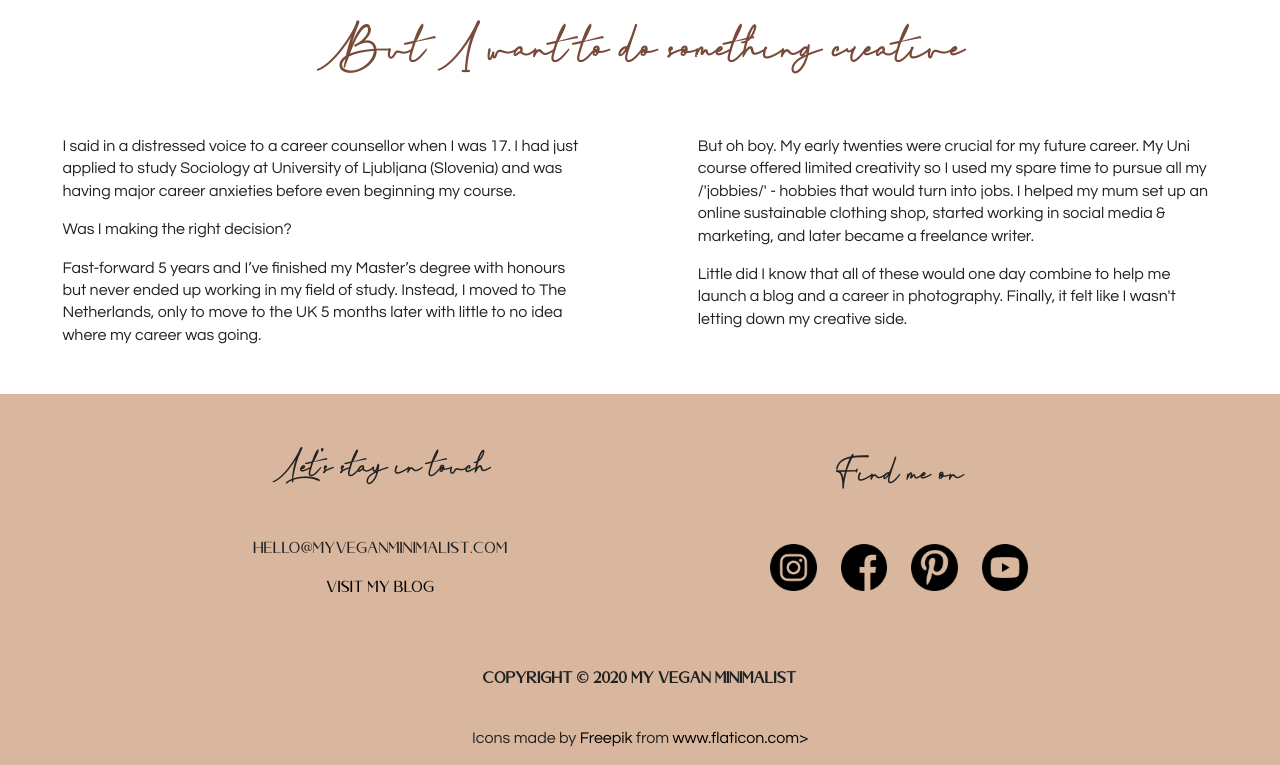
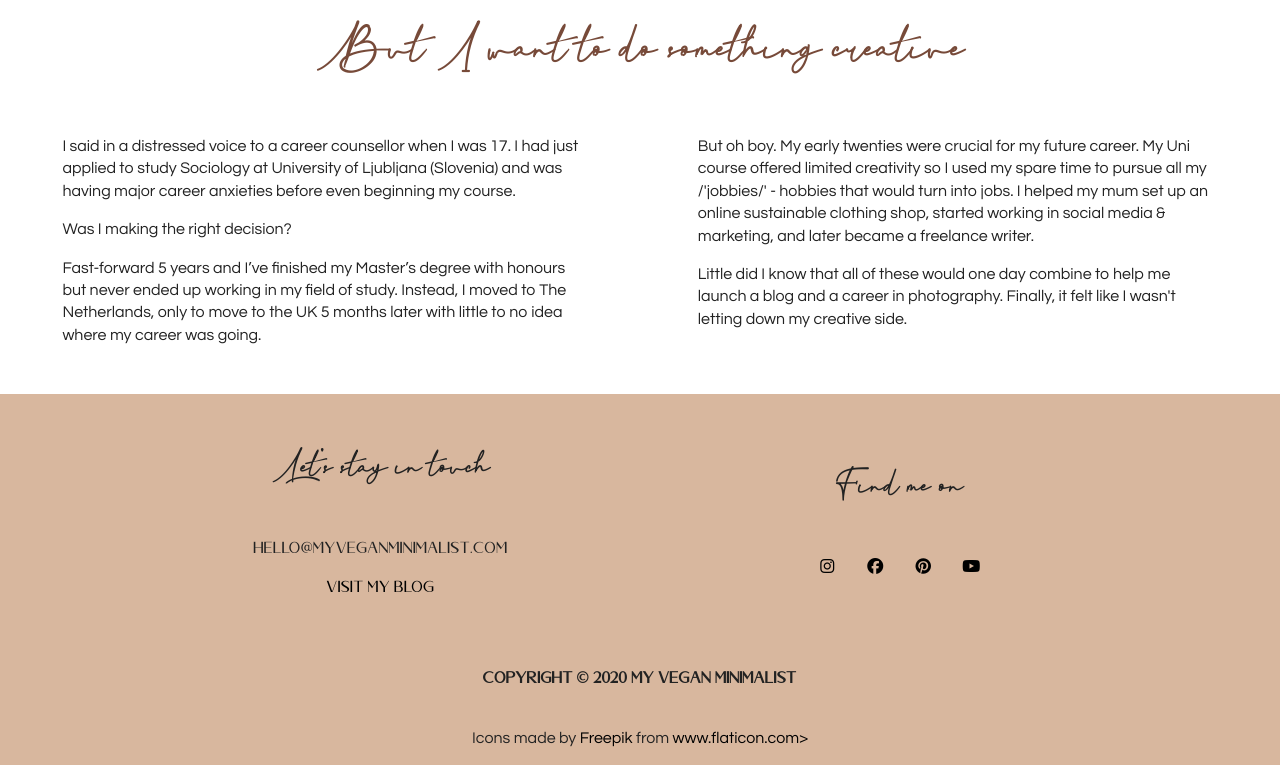
Before and after one commit to ginnywalrecht/coding-responsive-websites, a website: page vegan-baking-site/about/index.html in a window 1280 px wide. Shown: the part 504-1269 px from the top of the page. Drawn offline with Linux system fonts and the light colour scheme; files whose address does not match are found by name.

Commit message:
added icon fonts to about and faq

```diff
--- a/vegan-baking-site/about/index.html
+++ b/vegan-baking-site/about/index.html
@@ -88,10 +88,10 @@
           <h3>Find me on</h3>
           <div class="social-icons">
             <ul>
-              <li><a href="https://www.instagram.com/myveganminimalist/"><img src="../img/instagram-logo.png" alt="instagram logo"/></a></li>
-              <li><a href="https://www.facebook.com/pages/category/Blogger/My-Vegan-Minimalist-166206900790918/"><img src="../img/facebook-logo.png" alt="facebook logo"/></a></li>
-              <li><a href="https://www.pinterest.co.uk/myveganminimalist/"><img src="../img/pinterest-logo.png" alt="pinterest logo"/></a></li>
-              <li><a href="https://www.youtube.com/channel/UC1aDL1UEJQuUGLoOvjzOTqg/videos"><img src="../img/youtube-logo.png" alt="youtube logo"/></a></li>
+              <li><a href="https://www.instagram.com/myveganminimalist/"><i class="fab fa-instagram"></i></a></li>
+              <li><a href="https://www.facebook.com/pages/category/Blogger/My-Vegan-Minimalist-166206900790918/"><i class="fab fa-facebook"></i></a></li>
+              <li><a href="https://www.pinterest.co.uk/myveganminimalist/"><i class="fab fa-pinterest"></i></a></li>
+              <li><a href="https://www.youtube.com/channel/UC1aDL1UEJQuUGLoOvjzOTqg/videos"><i class="fab fa-youtube"></i></a></li>
             </ul>
           </div>
         </div>
```
Also changed, not shown: vegan-baking-site/faq/index.html (+4 -4 lines).
